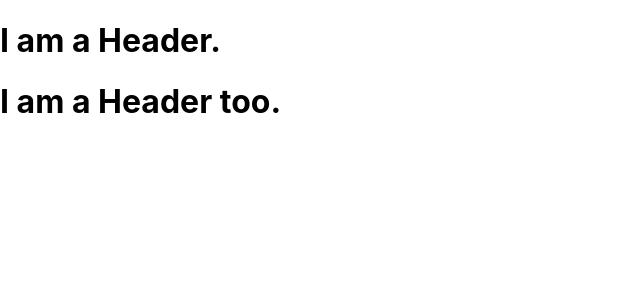
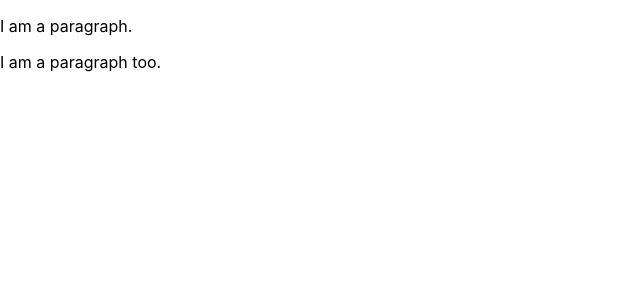
Before and after one commit to SenaOzcn/my-react-app, a React (Create React App) app: page / in a window 1280 px wide. Shown: the top 300 px of the page, without its empty margins (0-640 px from the left). Built offline with nearby package versions, Linux system fonts and the light colour scheme.

Commit message:
jsx_fragment

```diff
--- a/src/index.js
+++ b/src/index.js
@@ -5,10 +5,10 @@ import App from './App';
 import reportWebVitals from './reportWebVitals';
 
 const myElement = (
-    <div>
-        <h1>I am a Header.</h1>
-        <h1>I am a Header too.</h1>
-    </div>
+    <>
+        <p>I am a paragraph.</p>
+        <p>I am a paragraph too.</p>
+    </>
 );
 
 const root = ReactDOM.createRoot(document.getElementById('root'));
```
